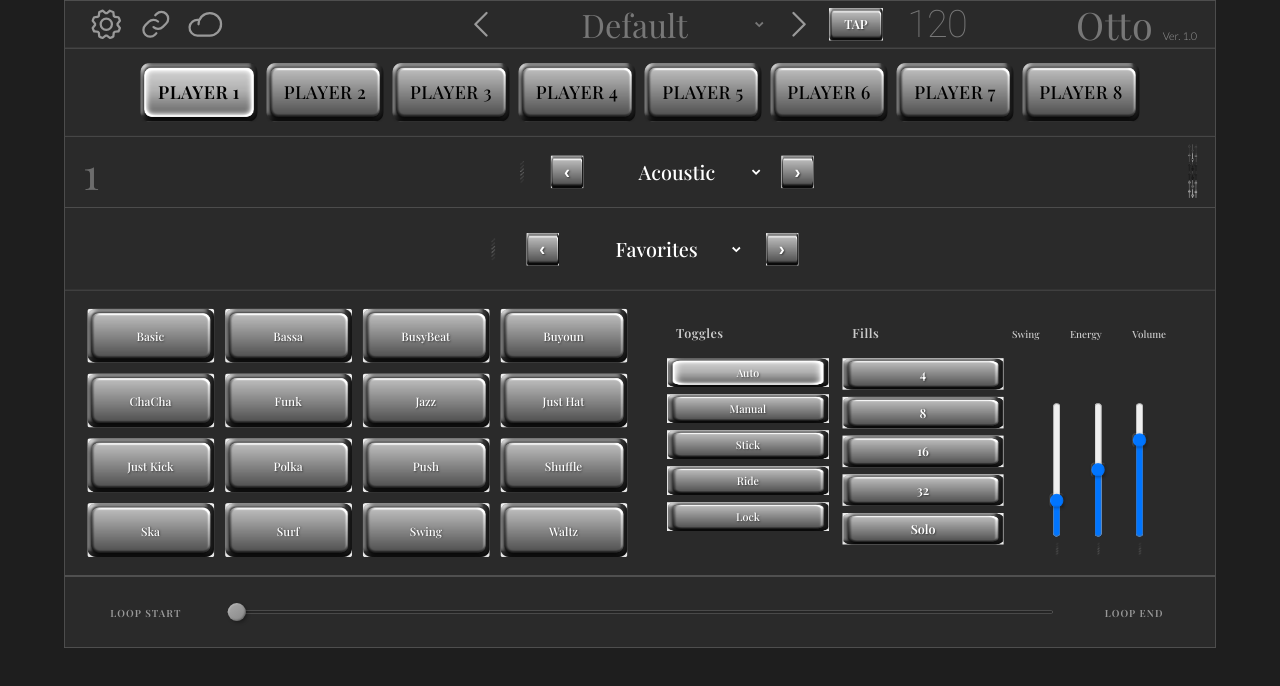
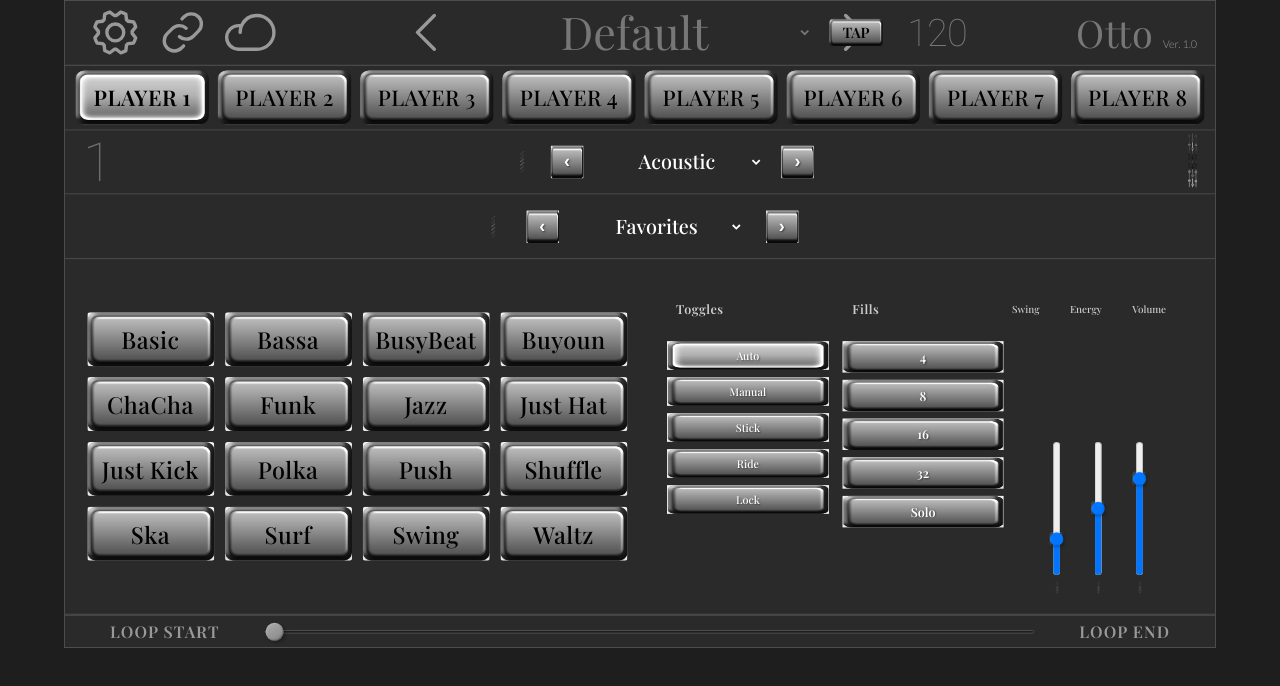
Before and after one commit to larryseyer/OTTO-Interface-Development, a plain HTML site: page index.html in a window 1280 px wide. Drawn offline with nearby package versions, Linux system fonts and the light colour scheme; a web font is replaced by a local one.

Commit message:
Player tabs done.  Row 1 needs more work

```diff
--- a/script.js
+++ b/script.js
@@ -9,7 +9,7 @@
 
 class OTTOAccurateInterface {
     constructor() {
-        this.numberOfPlayers = 8; // Expanded from original 4 as requested
+        this.numberOfPlayers = 8;
         this.currentPlayer = 1;
         this.splashScreenLength = 1000; // 1 second like original
         this.tempo = 120;
--- a/styles.css
+++ b/styles.css
@@ -24,8 +24,8 @@
     --interface-height: 720px;
 
     /* Icon sizes */
-    --icon-size-standard: 40px;
-    --icon-size-small: 24px;
+    --icon-size-standard: 60px;
+    --icon-size-small: 20px;
 }
 
 * {
@@ -72,8 +72,8 @@ body {
 }
 
 .splash-logo {
-    max-width: 400px;
-    max-height: 300px;
+    max-width: 1600px;
+    max-height: 1200px;
     object-fit: contain;
 }
 
@@ -85,9 +85,9 @@ body {
     flex-direction: column;
 }
 
-/* Row 1: Top Bar (8% height) - Transport, Global Controls */
+/* Row 1: Top Bar  - Transport, Global Controls */
 .top-bar {
-    height: 8%;
+    height: 10%;
     background: var(--bg-secondary);
     border-bottom: 1px solid var(--border-color);
     display: flex;
@@ -184,12 +184,12 @@ body {
     color: #777777;
     border: none;
     font-family: 'Playfair Display', serif;
-    font-size: 36px;
+    font-size: 50px;
     font-weight: 400;
     cursor: pointer;
     outline: none;
     text-align: center;
-    min-width: 250px;
+    min-width: 200px;
 }
 
 .program-select option {
@@ -199,7 +199,7 @@ body {
 
 .transport-controls {
     position: absolute;
-    left: calc(50% + 210px); /* Position to the right of center group with more spacing */
+    left: calc(50% + 210px);
     transform: translateX(0);
     display: flex;
     align-items: center;
@@ -208,19 +208,22 @@ body {
 
 .tap-tempo-btn {
     width: 60px;
-    height: 36px;
+    height: 30px;
     background-image: url('Images/Button080.png');
     background-size: 100% 600%;
     background-position: 0 0%;
     background-repeat: no-repeat;
+    background-color: transparent;
+    padding-bottom: 2px;
     border: none;
-    color: var(--text-primary);
+    /*color: var(--text-primary);*/
+    color: #000000;
     font-family: 'Playfair Display', serif;
-    font-size: 14px;
+    font-size: 16px;
     font-weight: 600;
     cursor: pointer;
     transition: all 0.05s ease;
-    text-shadow: 1px 1px 2px rgba(0,0,0,0.5);
+    /*text-shadow: 1px 1px 2px rgba(0,0,0,0.5);*/
 }
 
 .tap-tempo-btn:hover {
@@ -232,12 +235,12 @@ body {
 }
 
 .tempo-display {
+    font-family: 'Roboto', sans-serif;
     font-size: 42px;
     font-weight: 100; /* ExtraLight */
     color: #777777;
     min-width: 90px;
     text-align: center;
-    font-family: 'Roboto', sans-serif;
     letter-spacing: -1px;
     border: 1px solid transparent;
     border-radius: 3px;
@@ -279,9 +282,9 @@ body {
     font-family: 'Lato', sans-serif;
 }
 
-/* Row 2: Player Tabs (15% height) - 8 Player Selection */
+/* Row 2: Player Tabs  - 8 Player Selection */
 .player-tabs-section {
-    height: 15%;
+    height: 10%;
     background: var(--bg-secondary);
     border-bottom: 1px solid var(--border-color);
     display: flex;
@@ -306,7 +309,7 @@ body {
     border: none;
     color: #000000; /* Black text */
     font-family: 'Playfair Display', serif;
-    font-size: 20px !important; /* Slightly reduced font size */
+    font-size: 24px !important;
     font-weight: 500;
     cursor: pointer;
     transition: all 0.05s ease;
@@ -314,9 +317,9 @@ body {
     position: relative;
     text-shadow: none; /* Removed text shadow for black text */
     border-radius: 3px;
-    min-height: 65px; /* Reduced height by another ~10% */
-    height: 65px;
-    width: 130px; /* Increased width by another 20% */
+    min-height: 60px;
+    height: 60px;
+    width: 148px;
     display: flex;
     align-items: center;
     justify-content: center;
@@ -338,9 +341,9 @@ body {
     font-weight: 600;
 }
 
-/* Row 3: Drum Kit Section (12% height) - Kit Selection & Controls */
+/* Row 3: Drum Kit Section  - Kit Selection & Controls */
 .drum-kit-section {
-    height: 12%;
+    height: 10%;
     background: var(--bg-secondary);
     border-bottom: 1px solid var(--border-color);
     display: flex;
@@ -354,8 +357,9 @@ body {
 }
 
 .player-number {
-    font-size: 48px;
-    font-weight: 300;
+    font-family: 'Roboto', sans-serif;
+    font-size: 60px;
+    font-weight: 100; /* ExtraLight */
     color: var(--text-muted);
     opacity: 0.6;
 }
@@ -478,9 +482,9 @@ body {
     filter: brightness(0.8);
 }
 
-/* Row 4: Pattern Groups (14% height) - Pattern Groups */
+/* Row 4: Pattern Groups - Pattern Groups */
 .pattern-groups-section {
-    height: 14%;
+    height: 10%;
     background: var(--bg-secondary);
     border-bottom: 1px solid var(--border-color);
     display: flex;
@@ -540,9 +544,9 @@ body {
     color: var(--text-primary);
 }
 
-/* Row 5: Pattern Matrix (45% height) - 50/50 Split */
+/* Row 5: Pattern Matrix  - 50/50 Split */
 .pattern-matrix-section {
-    height: 45%;
+    height: 55%;
     background: var(--bg-secondary);
     border-bottom: 1px solid var(--border-color);
     display: flex;
@@ -579,10 +583,10 @@ body {
     background-size: 100% 600%; /* 6 states vertically */
     background-position: 0 0%; /* Normal state - top segment */
     background-repeat: no-repeat;
-    color: var(--text-primary);
+    color: #000000;
     border: none;
     font-family: 'Playfair Display', serif;
-    font-size: 13px;
+    font-size: 26px;
     font-weight: 500;
     cursor: pointer;
     transition: all 0.05s ease;
@@ -592,7 +596,9 @@ body {
     align-items: center;
     justify-content: center;
     padding: 6px;
-    text-shadow: 1px 1px 2px rgba(0,0,0,0.5);
+    letter-spacing: 0.5px;
+    white-space: nowrap; /* Prevent text from wrapping to new line */
+    /*text-shadow: 1px 1px 2px rgba(0,0,0,0.5);*/
     border-radius: 3px;
 }
 
@@ -770,9 +776,9 @@ body {
     opacity: 1;
 }
 
-/* Row 6: Loop Section (12% height) - Timeline Controls */
+/* Row 6: Loop Section  - Timeline Controls */
 .loop-section {
-    height: 12%;
+    height: 5%;
     background: var(--bg-secondary);
     display: flex;
     align-items: center;
@@ -783,7 +789,7 @@ body {
 
 .loop-start-label,
 .loop-end-label {
-    font-size: 11px;
+    font-size: 18px;
     color: var(--text-muted);
     font-weight: 600;
     letter-spacing: 1.2px;
```
Also changed, not shown: index.html (+5 -5 lines), 1 other file.
